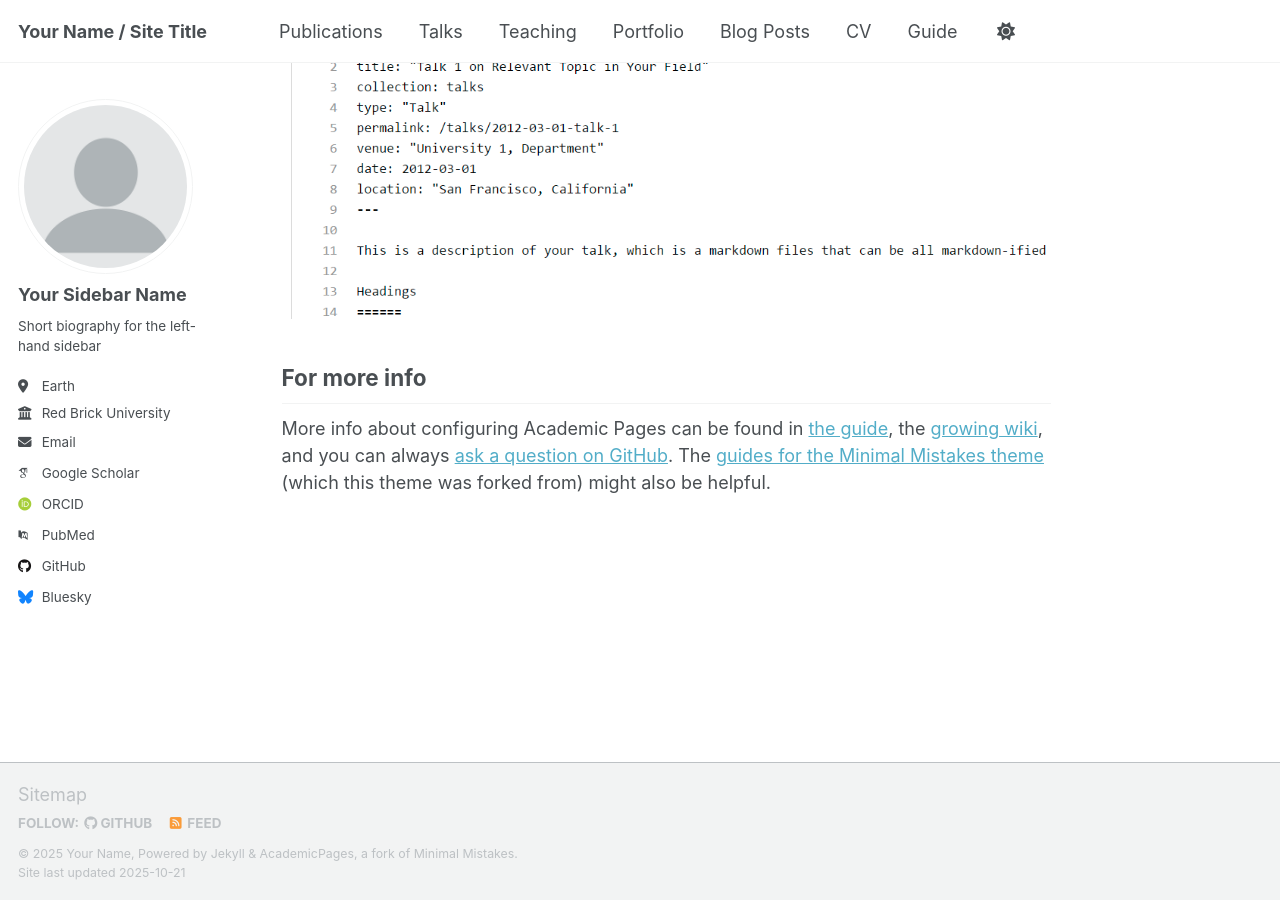
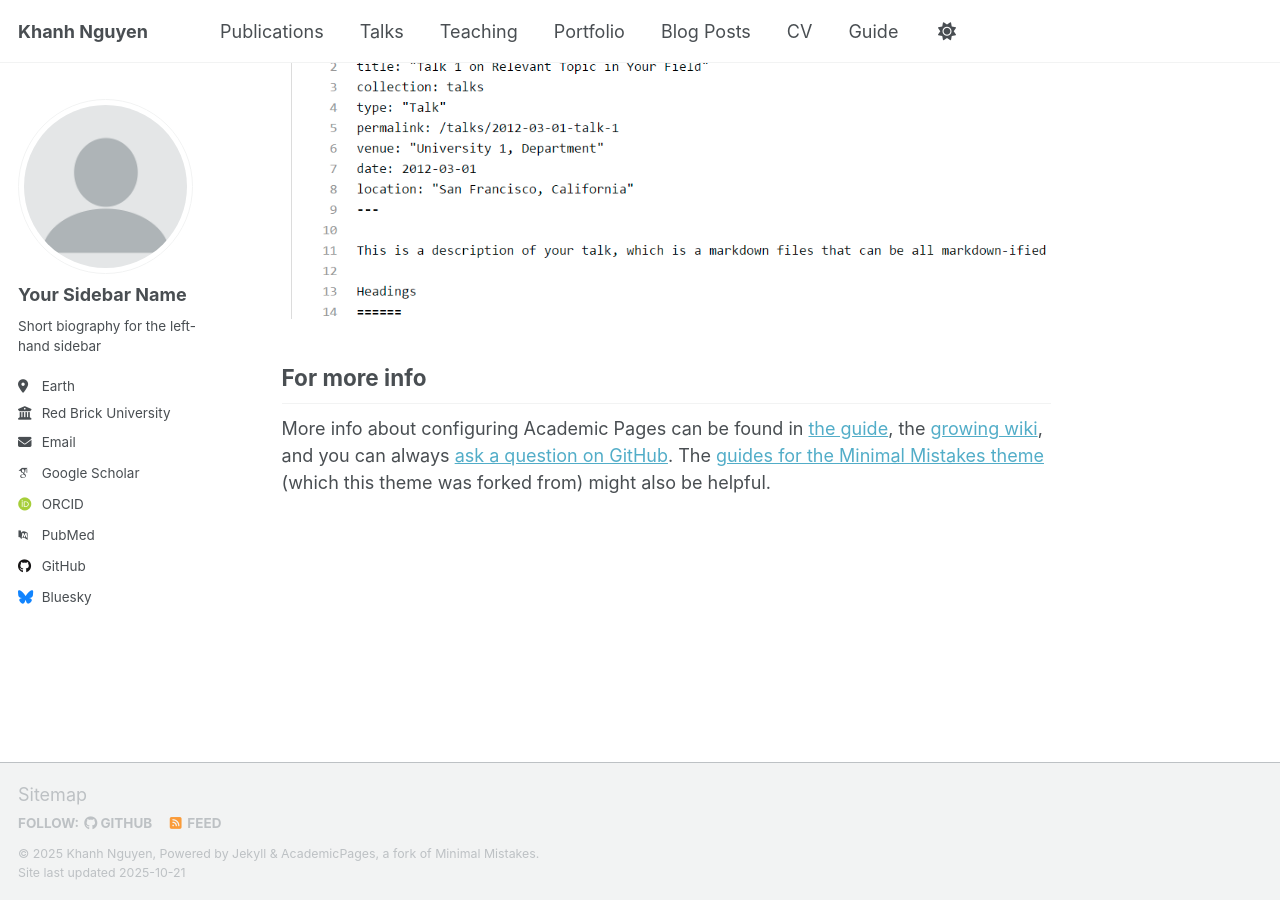
Before and after one commit to hardyowo/hardyowo.github.io, a Jekyll site: the page built from _pages/about.md, in a window 1280 px wide and 900 px high, scrolled down 2880 px. Built offline with Jekyll 4.4.1, drawn with Linux system fonts in a browser that asks for light colours; some web fonts are replaced; a script that is not in the unit is left out.

Commit message:
Create CNAME

```diff
--- /dev/null
+++ b/CNAME
@@ -0,0 +1 @@
+www.khnguyxn.eu
--- a/_config.yml
+++ b/_config.yml
@@ -9,10 +9,10 @@
 # Basic Site Settings
 locale                   : "en-US"
 site_theme               : "default" # Currently available options are "default", "air"
-title                    : "Your Name / Site Title"
+title                    : "Khanh Nguyen"
 title_separator          : "-"
-name                     : &name "Your Name"
-description              : &description "Your Name's academic portfolio"   # Update this with a general description of your site, this is the default if not overridden by a page
+name                     : &name "Khanh Nguyen"
+description              : &description "Khanh Nguyen''s academic portfolio"   # Update this with a general description of your site, this is the default if not overridden by a page
 url                      : https://academicpages.github.io # The base hostname & protocol for your site e.g. "https://[your GitHub username].github.io",
                                                            # or if you already have some other page hosted on Github then use "https://[your GitHub username].github.io/[Your Repo Name]"
 baseurl                  : "" # the subpath of your site, e.g. "/blog"
```
